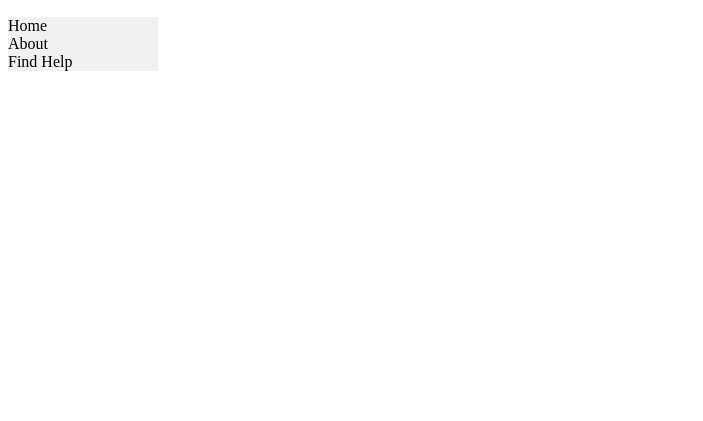
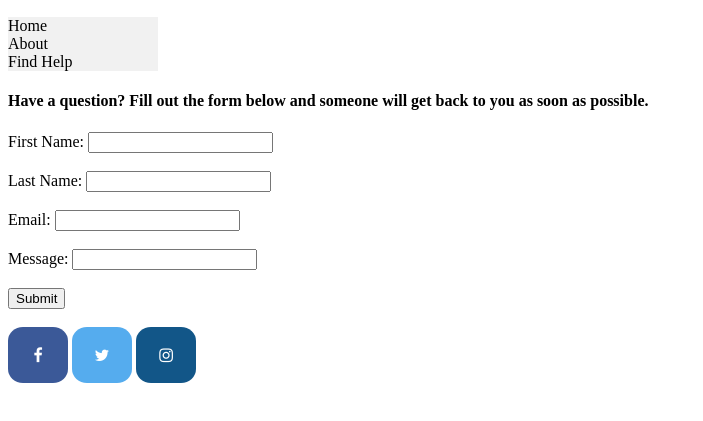
Before and after one commit to slayerSahara/MOM, a website: page views/contact.html in a window 1280 px wide. Shown: the part 57-478 px from the top of the page, without its empty margins (0-703 px from the left). Drawn offline with Linux system fonts and the light colour scheme.

Commit message:
chat services & contact

```diff
--- a/package.json
+++ b/package.json
@@ -7,6 +7,7 @@
     "ejs": "^2.5.7",
     "express": "^4.16.2",
     "html": "^1.0.0",
+    "moment": "^2.20.1",
     "mongoose": "^5.0.2",
     "socket.io": "^2.0.4"
   },
--- a/public/style/style.css
+++ b/public/style/style.css
@@ -21,3 +21,27 @@ li a:hover {
     background-color: #555;
     color: white;
 }
+
+.fa {
+    padding: 20px;
+    font-size: 30px;
+    width: 20px;
+    text-align: center;
+    text-decoration: none;
+    border-radius: 25%;
+}
+
+.fa-facebook {
+    background: #3B5998;
+    color: white;
+}
+
+.fa-twitter {
+    background: #55ACEE;
+    color: white;
+}
+
+.fa-instagram {
+    background: #125688;
+    color: white;
+}
--- a/views/contact.html
+++ b/views/contact.html
@@ -11,4 +11,51 @@
         <li><a href='about'>About</a></li>
         <li><a href='find_help'>Find Help</a></li>
     </ul>
+
+    <h4 id="contact_memo">Have a question? Fill out the form below and someone will get back to you as soon as possible.</h4>
+
+    <form method="post" name="contact_form" id="contact_form" action="form-handler" onsubmit="return checkForm(this);">
+        First Name: <input type="text" name="fname" required>
+        <br><br>
+        Last Name: <input type="text" name="lname" required>
+        <br><br>
+        Email: <input type="email" name="email" required>
+        <br><br>
+        Message: <input type="text" name="message" required>
+        <br><br>
+        <input type="submit" name="submit" value="Submit">
+        <br><br>
+    </form>
+
+    <script>
+        function checkForm(form){
+            var alph = /^[a-zA-Z]+$/;
+            var ck_name = /^[A-Za-z0-9]{3,20}$/;
+            var ck_email = /^([\w-]+(?:\.[\w-]+)*)@((?:[\w-]+\.)*\w[\w-]{10,66})\.([a-z]{2,6}(?:\.[a-z]{2})?)$/;
+
+            if(!alph.test(form.fname.value) || !alph.test(form.lname.value)){
+                alert("Error: Input must contain only alphabetical characters");
+                form.fname.focus();
+                form.lname.focus();
+                return false;
+            }
+
+            if(!ck_name.test(form.fname.value) || !ck_name.test(form.lname.value)){
+                alert("Error: Input must be between 3 and 20 characters");
+                form.fname.focus();
+                return false;
+            }
+
+            return true;
+        }
+    </script>
+
+    <div id="social_media">
+        <link rel="stylesheet" href="https://cdnjs.cloudflare.com/ajax/libs/font-awesome/4.7.0/css/font-awesome.min.css">
+
+        <a href="https://www.facebook.com" class="fa fa-facebook"></a>
+        <a href="https://www.twitter.com" class="fa fa-twitter"></a>
+        <a href="https://www.instagram.com" class="fa fa-instagram"></a>
+    </div>
+
 </html>
```
Also changed, not shown: index.js (+5 -2 lines), views/chat.html (+14 -1 lines), 1 other file.
